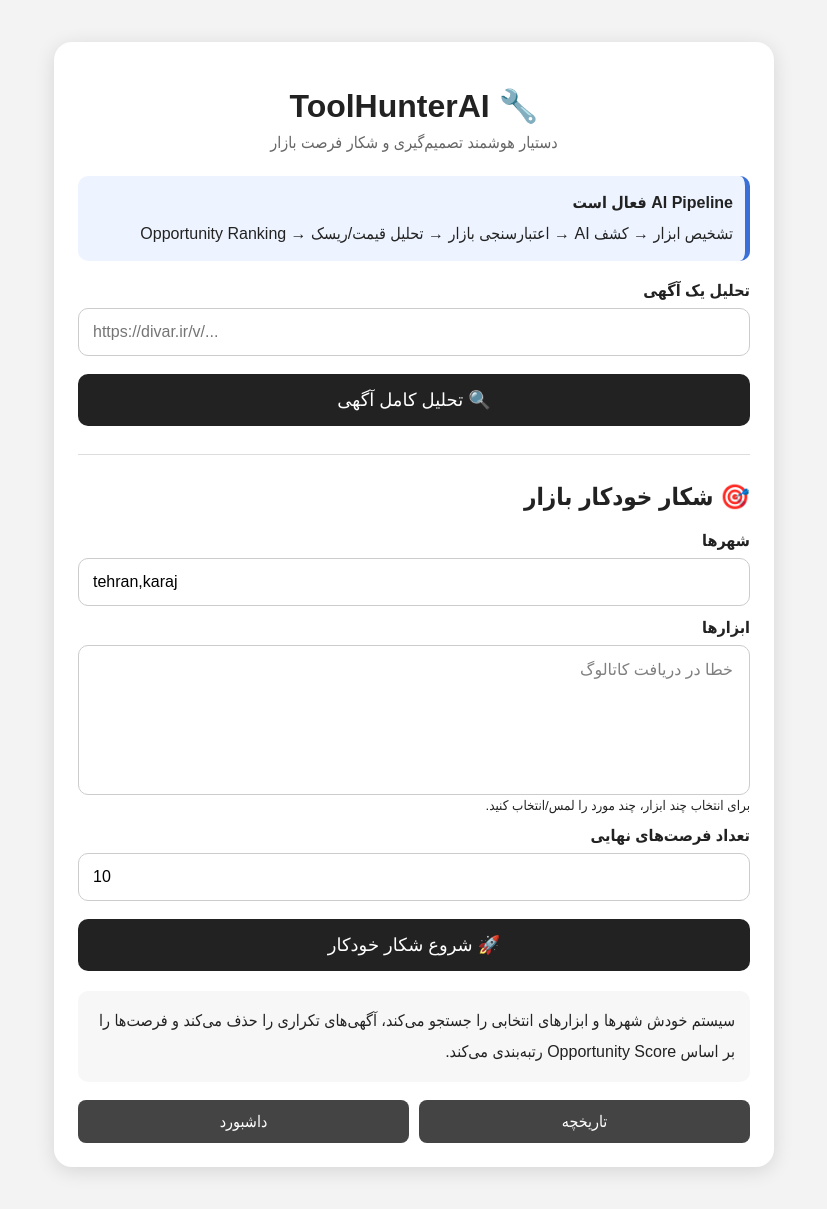
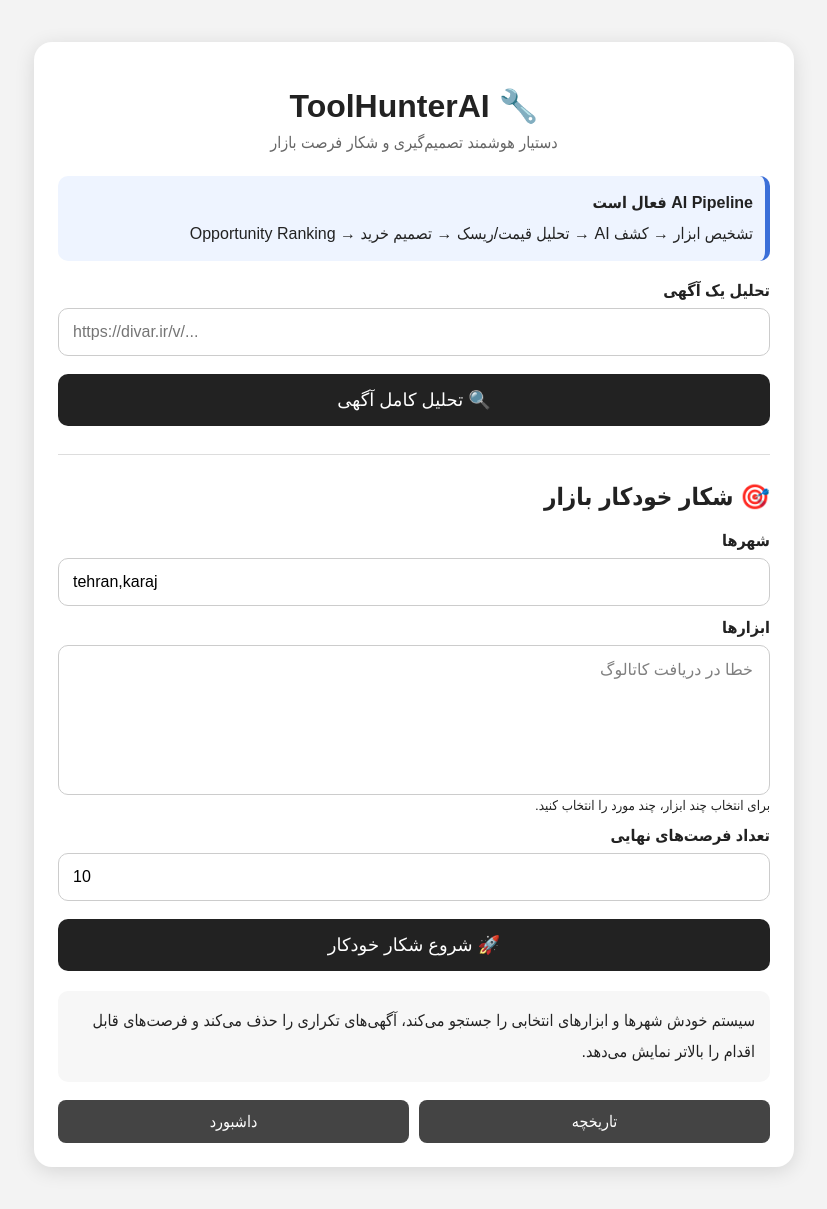
Before and after one commit to saeedheidari62/ToolHunterAi, a Flask app: template backend/templates/index.html in a window 1280 px wide. Shown: the whole page, without its empty margins (226-1053 px from the left). Run offline with Flask 3, Linux system fonts and the light colour scheme; the template is opened without the code that fills it, so the values that code supplies are empty.

Commit message:
Improve buyer opportunity dashboard UI

```diff
--- a/backend/templates/index.html
+++ b/backend/templates/index.html
@@ -3,25 +3,27 @@
 <head>
 <meta charset="UTF-8"><meta name="viewport" content="width=device-width, initial-scale=1.0"><title>ToolHunterAI</title>
 <style>
-*{box-sizing:border-box}body{margin:0;padding:12px;background:#f3f3f3;font-family:Arial,Tahoma,sans-serif;color:#222}.container{max-width:720px;margin:30px auto;background:#fff;padding:24px;border-radius:18px;box-shadow:0 4px 20px rgba(0,0,0,.12)}h1{text-align:center;margin-bottom:8px}.subtitle{text-align:center;color:#666;margin-bottom:24px}.status{background:#eef4ff;border-right:5px solid #3b6fd8;padding:12px;border-radius:10px;line-height:1.9;margin-bottom:20px}label{display:block;margin:12px 0 8px;font-weight:bold}input,select{width:100%;padding:14px;border:1px solid #ccc;border-radius:10px;font-size:16px}input{direction:ltr;text-align:left}button{width:100%;padding:15px;margin-top:18px;border:0;border-radius:10px;background:#222;color:#fff;font-size:18px;cursor:pointer}.info,.results{margin-top:20px;padding:15px;background:#f7f7f7;border-radius:10px;line-height:1.9}.result{background:#fff;padding:12px;margin:10px 0;border-radius:10px;border:1px solid #ddd}.score{font-weight:bold}.menu{display:flex;gap:10px;margin-top:18px}.menu a{flex:1;text-align:center;text-decoration:none;background:#444;color:#fff;padding:12px;border-radius:8px}@media(max-width:600px){.container{margin:10px auto;padding:18px}.menu{flex-direction:column}}
+*{box-sizing:border-box}body{margin:0;padding:12px;background:#f3f3f3;font-family:Arial,Tahoma,sans-serif;color:#222}.container{max-width:760px;margin:30px auto;background:#fff;padding:24px;border-radius:18px;box-shadow:0 4px 20px rgba(0,0,0,.12)}h1{text-align:center;margin-bottom:8px}.subtitle{text-align:center;color:#666;margin-bottom:24px}.status{background:#eef4ff;border-right:5px solid #3b6fd8;padding:12px;border-radius:10px;line-height:1.9;margin-bottom:20px}label{display:block;margin:12px 0 8px;font-weight:bold}input,select{width:100%;padding:14px;border:1px solid #ccc;border-radius:10px;font-size:16px}input{direction:ltr;text-align:left}button{width:100%;padding:15px;margin-top:18px;border:0;border-radius:10px;background:#222;color:#fff;font-size:18px;cursor:pointer}.info,.results{margin-top:20px;padding:15px;background:#f7f7f7;border-radius:10px;line-height:1.9}.result{background:#fff;padding:14px;margin:10px 0;border-radius:12px;border:1px solid #ddd}.best{border:2px solid #222;background:#fffdf0}.score{font-weight:bold;font-size:18px}.decision{font-weight:bold}.evidence{font-size:14px;color:#555;margin-top:8px}.menu{display:flex;gap:10px;margin-top:18px}.menu a{flex:1;text-align:center;text-decoration:none;background:#444;color:#fff;padding:12px;border-radius:8px}@media(max-width:600px){.container{margin:10px auto;padding:18px}.menu{flex-direction:column}}
 </style></head>
 <body><div class="container">
 <h1>🔧 ToolHunterAI</h1><div class="subtitle">دستیار هوشمند تصمیم‌گیری و شکار فرصت بازار</div>
-<div class="status"><strong>AI Pipeline فعال است</strong><br>تشخیص ابزار → کشف AI → اعتبارسنجی بازار → تحلیل قیمت/ریسک → Opportunity Ranking</div>
+<div class="status"><strong>AI Pipeline فعال است</strong><br>تشخیص ابزار → کشف AI → تحلیل قیمت/ریسک → تصمیم خرید → Opportunity Ranking</div>
 <form action="/analyze" method="post"><label for="url">تحلیل یک آگهی</label><input id="url" type="url" name="url" placeholder="https://divar.ir/v/..." required><button type="submit">🔍 تحلیل کامل آگهی</button></form>
 <hr style="margin:28px 0;border:0;border-top:1px solid #ddd">
 <h2>🎯 شکار خودکار بازار</h2>
 <form id="scanForm"><label for="cities">شهرها</label><input id="cities" name="cities" value="tehran,karaj" placeholder="tehran,karaj">
 <label for="tools">ابزارها</label><select id="tools" name="tool_ids" multiple size="6"><option disabled>در حال بارگذاری کاتالوگ...</option></select>
-<small>برای انتخاب چند ابزار، چند مورد را لمس/انتخاب کنید.</small>
+<small>برای انتخاب چند ابزار، چند مورد را انتخاب کنید.</small>
 <label for="topn">تعداد فرصت‌های نهایی</label><input id="topn" name="top_n" type="number" min="1" max="50" value="10"><button type="submit">🚀 شروع شکار خودکار</button></form>
 <div id="scanResults" class="results" style="display:none"></div>
-<div class="info">سیستم خودش شهرها و ابزارهای انتخابی را جستجو می‌کند، آگهی‌های تکراری را حذف می‌کند و فرصت‌ها را بر اساس Opportunity Score رتبه‌بندی می‌کند.</div>
+<div class="info">سیستم خودش شهرها و ابزارهای انتخابی را جستجو می‌کند، آگهی‌های تکراری را حذف می‌کند و فرصت‌های قابل اقدام را بالاتر نمایش می‌دهد.</div>
 <div class="menu"><a href="/history">تاریخچه</a><a href="/dashboard">داشبورد</a></div>
 </div>
 <script>
 const toolSelect=document.getElementById('tools');
 async function loadCatalog(){try{const response=await fetch('/catalog');const body=await response.json();if(!response.ok)throw new Error(body.message||'Catalog failed');toolSelect.innerHTML=body.tools.map(tool=>'<option value="'+tool.id+'">'+tool.name+' — '+tool.brand+' — '+tool.category+'</option>').join('');}catch(error){toolSelect.innerHTML='<option disabled>خطا در دریافت کاتالوگ</option>';}}
+function esc(value){return String(value??'-').replace(/[&<>"']/g,c=>({'&':'&amp;','<':'&lt;','>':'&gt;','"':'&quot;',"'":'&#39;'}[c]));}
+function opportunityCard(x,i,best){const evidence=x.evidence||{};return '<div class="result '+(best?'best':'')+'"><strong>'+(best?'🔥 بهترین فرصت':'#'+(i+1))+' '+esc(x.tool_name||x.tool_id||'Tool')+'</strong><br>شهر: '+esc(x.city)+'<br>قیمت: '+esc(x.price)+'<br>Opportunity: <span class="score">'+esc(x.opportunity_score)+'</span><br>Buy Score: '+esc(x.buy_score)+' | Risk: '+esc(x.risk_score)+'<br>تصمیم: <span class="decision">'+esc(x.buyer_decision||x.decision)+'</span><div class="evidence">'+(evidence.price?'✓ '+esc(evidence.price)+'<br>':'')+(evidence.tool_match?'✓ ابزار شناسایی شد<br>':'')+(evidence.testing?'✓ تست دارد<br>':'')+(evidence.warranty?'✓ گارانتی دارد':'')+'</div><br><a href="'+esc(x.url||'#')+'" target="_blank" rel="noopener">مشاهده آگهی در دیوار ↗</a></div>';}
+document.getElementById('scanForm').addEventListener('submit',async function(e){e.preventDefault();const box=document.getElementById('scanResults');box.style.display='block';box.textContent='در حال جستجوی بازار و تحلیل فرصت‌ها...';const data={cities:document.getElementById('cities').value.split(',').map(x=>x.trim()).filter(Boolean),tool_ids:Array.from(toolSelect.selectedOptions).map(x=>x.value),top_n:Number(document.getElementById('topn').value)};try{const r=await fetch('/scan',{method:'POST',headers:{'Content-Type':'application/json'},body:JSON.stringify(data)});const body=await r.json();if(!r.ok)throw new Error(body.message||body.error||'Scan failed');const ranking=body.buyer_opportunities||body.ranking||[];const best=body.buyer_best_choice||body.best_choice;box.innerHTML='<strong>فرصت‌های قابل اقدام: '+esc(body.buyer_opportunities_count??body.opportunities)+'</strong><br>سلامت Scan: '+esc(body.scan_health?.status||'-')+'<hr>'+(best?opportunityCard(best,0,true):'<div>بهترین فرصت پیدا نشد.</div>')+ranking.filter(x=>!best||x.url!==best.url).map((x,i)=>opportunityCard(x,i+1,false)).join('');}catch(err){box.textContent='خطا: '+err.message}});
 loadCatalog();
-document.getElementById('scanForm').addEventListener('submit',async function(e){e.preventDefault();const box=document.getElementById('scanResults');box.style.display='block';box.textContent='در حال جستجوی بازار...';const data={cities:document.getElementById('cities').value.split(',').map(x=>x.trim()).filter(Boolean),tool_ids:Array.from(toolSelect.selectedOptions).map(x=>x.value),top_n:Number(document.getElementById('topn').value)};try{const r=await fetch('/scan',{method:'POST',headers:{'Content-Type':'application/json'},body:JSON.stringify(data)});const body=await r.json();if(!r.ok)throw new Error(body.message||body.error||'Scan failed');box.innerHTML='<strong>نتایج: '+body.opportunities+'</strong><br>کاندیدا: '+body.candidate_pool+' | یکتا: '+body.unique_candidates+' | تکراری حذف‌شده: '+body.duplicates_removed+'<hr>'+body.ranking.map((x,i)=>'<div class="result"><strong>#'+(i+1)+' '+(x.tool_name||x.tool_id||'Tool')+'</strong><br>شهر: '+(x.city||'-')+'<br>Opportunity: <span class="score">'+x.opportunity_score+'</span><br>تصمیم: '+(x.decision||'-')+'<br><a href="'+(x.url||'#')+'" target="_blank">مشاهده آگهی</a></div>').join('')}catch(err){box.textContent='خطا: '+err.message}});
 </script></body></html>
```
